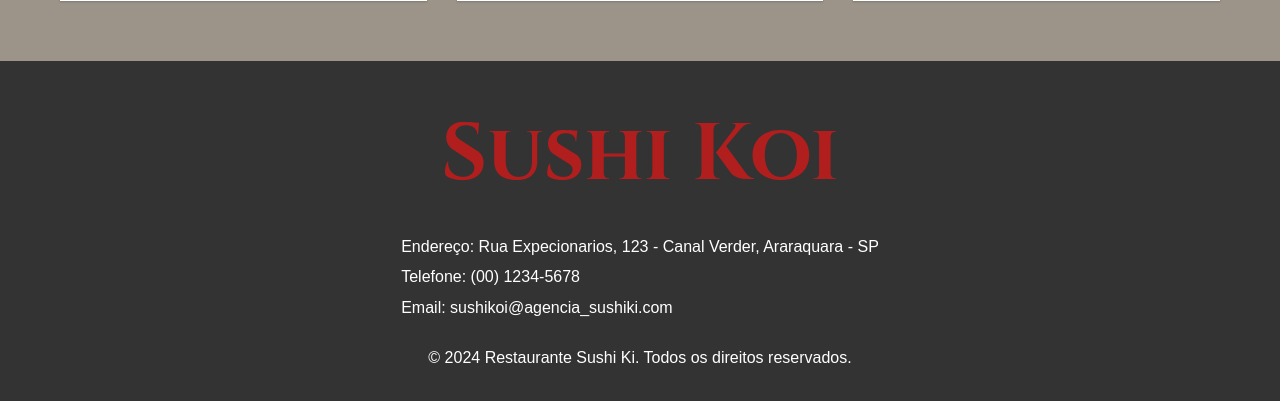
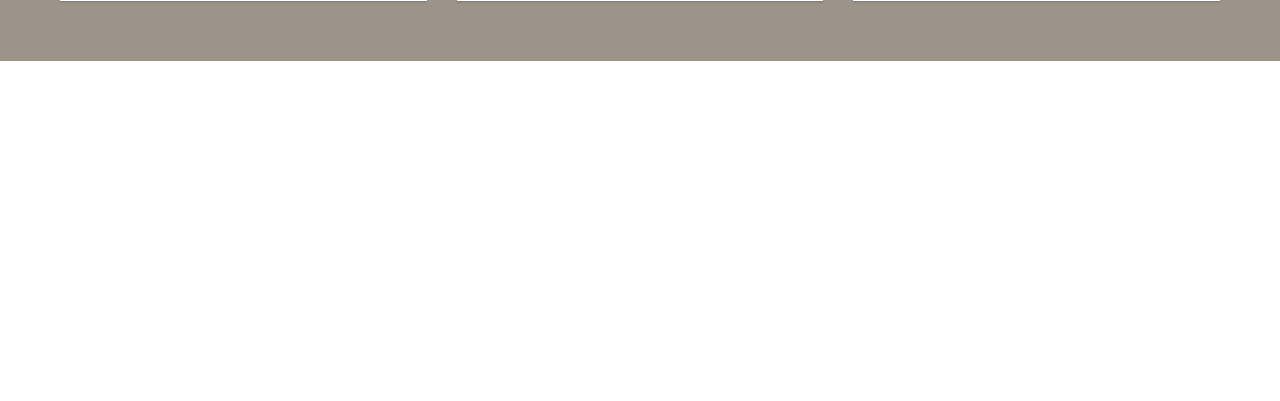
Before and after one commit to anafranciscatto/Sushi-Koi, a Flask app: page /cardapio in a window 1280 px wide. Shown: the part 3130-3531 px from the top of the page. After the commit the page ends 3191 px from the top, so only its background shows below. Run offline with Flask 3, Linux system fonts and the light colour scheme; some web fonts are replaced.

Commit message:
COREÇÃO ORTOGRAFICA

```diff
--- a/templates/cardapio.html
+++ b/templates/cardapio.html
@@ -312,28 +312,7 @@
       </section>
 
       <!-- ================================== -->
-      <footer class="footer">
-        <div class="container">
-          <div class="footer-content">
-            <div class="footer-logo">
-             <h1>Sushi Koi</h1>
-            </div>
-            <div class="footer-info">
-              <p>Endereço: Rua Expecionarios, 123 - Canal Verder, Araraquara - SP</p>
-              <p>Telefone: (00) 1234-5678</p>
-              <p>Email: sushikoi@agencia_sushiki.com</p>
-            </div>
-            <div class="footer-social">
-              <a href="#" class="social-link"><i class="fab fa-facebook-f"></i></a>
-              <a href="#" class="social-link"><i class="fab fa-twitter"></i></a>
-              <a href="#" class="social-link"><i class="fab fa-instagram"></i></a>
-            </div>
-          </div>
-          <div class="footer-bottom">
-            <p>&copy; 2024 Restaurante Sushi Ki. Todos os direitos reservados.</p>
-          </div>
-        </div>
-      </footer>
+
 
 
 </body>
--- a/templates/index.html
+++ b/templates/index.html
@@ -30,16 +30,16 @@
 <section  id="sobre">
     <div class="fundo-txt">
        <div class="campo_txt">
-        <h2>Comemore 10 anos de sabor com o Sushu Koi!</h2>
+        <h2>Comemore 10 anos de sabor com o Sushi Koi!</h2>
         <br>
-        <p>Há 10 anos, o Sushu Koi se dedica a oferecer a você a autêntica experiência da culinária japonesa. Com um ambiente aconchegante e um atendimento impecável, nos tornamos o refúgio ideal para quem aprecia a delicadeza e o frescor dos pratos orientais.</p>
+        <p>Há 10 anos, o Sushi Koi se dedica a oferecer a você a autêntica experiência da culinária japonesa. Com um ambiente aconchegante e um atendimento impecável, nos tornamos o refúgio ideal para quem aprecia a delicadeza e o frescor dos pratos orientais.</p>
        </div>
     </div>
 </section>
 <!-- Section-02 -->
     <section class="container_cardapio ">
         <h2>Clasicos</h2>
-        <h1>Sushu Koi</h1>
+        <h1>Sushi Koi</h1>
         <div class="espaço_acompanhamento_img">
             <div class="imagens_acompanhamento">
                 <img src="https://t3.ftcdn.net/jpg/02/78/62/04/240_F_278620401_FqWiiWk0g4eNLwKP746S0uIf56eIKn0Q.jpg">
```
